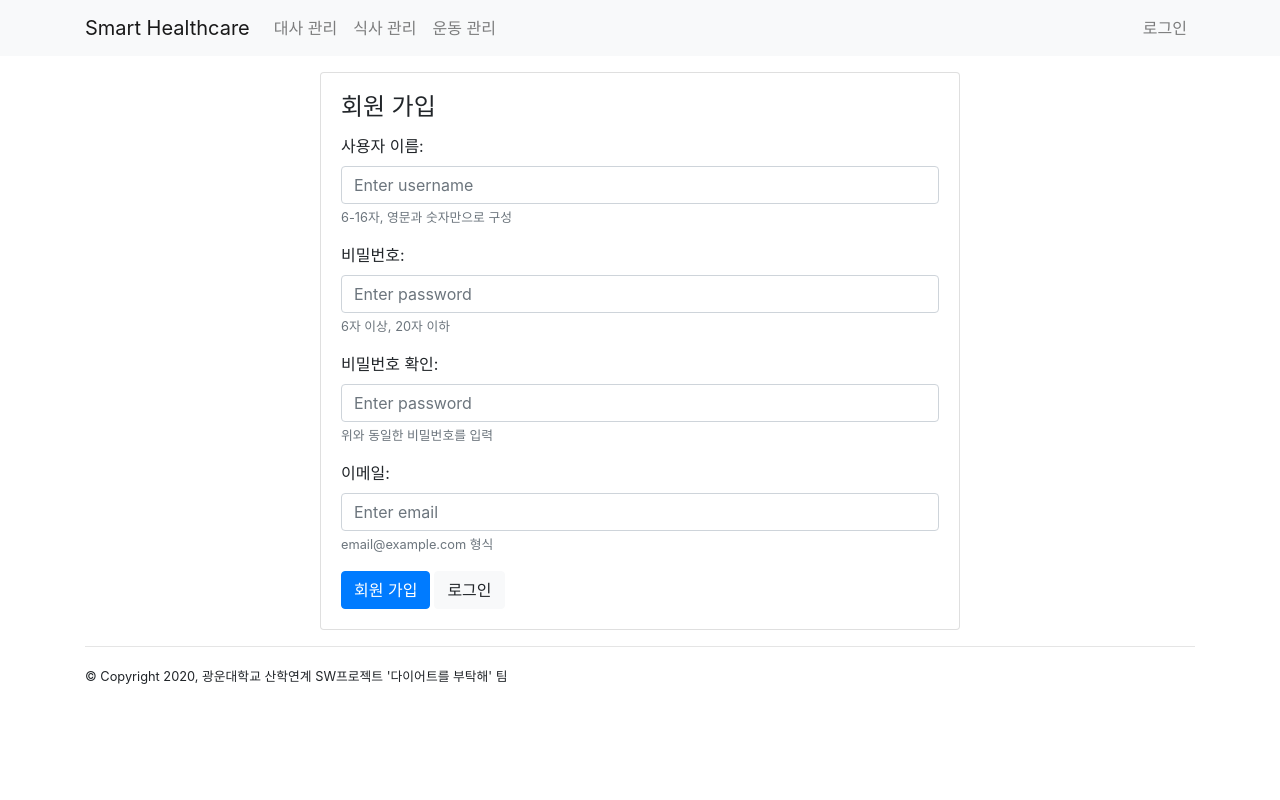
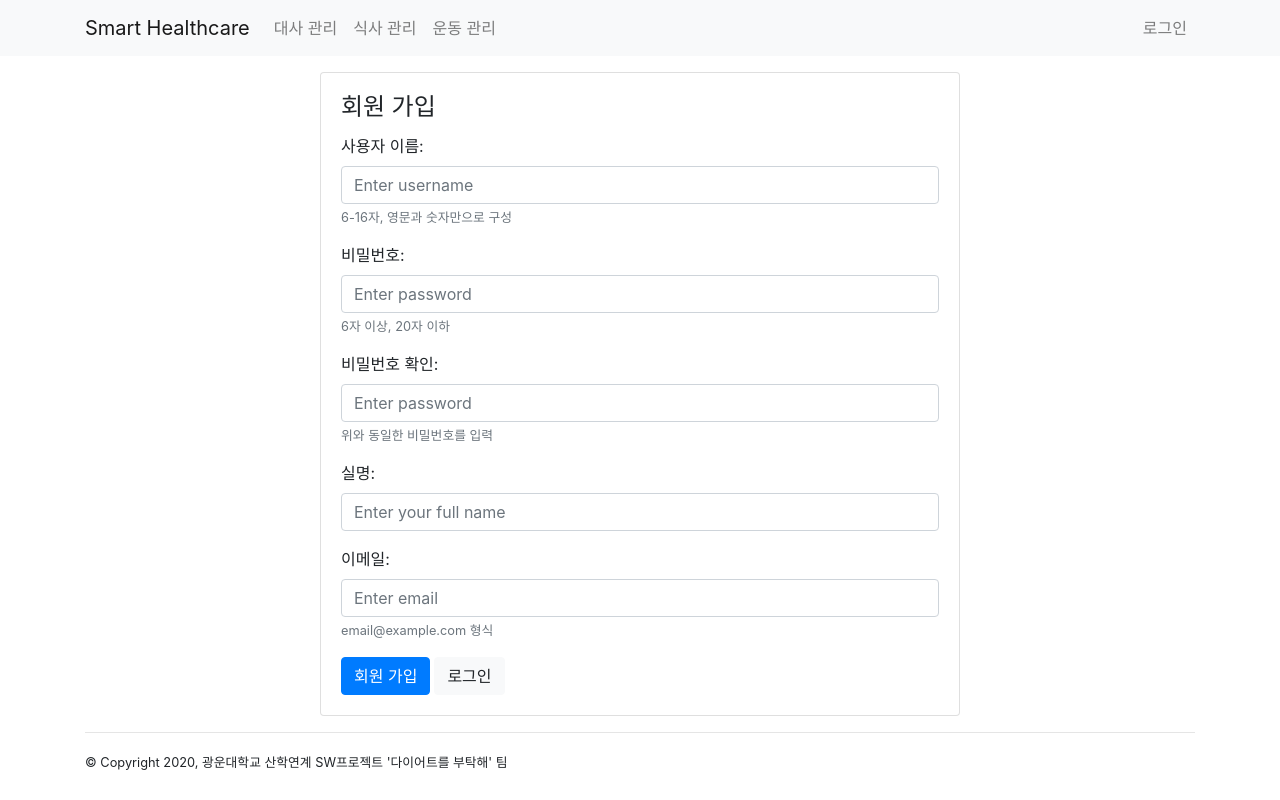
Before and after one commit to woodyn1002/smart-healthcare-frontend, a Vue app: page /register in a window 1280 px wide. Built offline with nearby package versions, Linux system fonts and the light colour scheme.

Commit message:
Add full name input on register form

```diff
--- a/src/components/Register.vue
+++ b/src/components/Register.vue
@@ -63,6 +63,20 @@
                     </b-form-invalid-feedback>
                 </b-form-group>
                 <b-form-group
+                        id="input-group-full-name"
+                        label="실명:"
+                        label-for="input-1"
+                >
+                    <b-form-input
+                            :state="null"
+                            id="input-full-name"
+                            placeholder="Enter your full name"
+                            required
+                            type="text"
+                            v-model="form.fullName"
+                    ></b-form-input>
+                </b-form-group>
+                <b-form-group
                         description="email@example.com 형식"
                         id="input-group-email"
                         label="이메일:"
@@ -109,7 +123,8 @@
                 form: {
                     username: '',
                     password: '',
-                    email: ''
+                    email: '',
+                    fullName: ''
                 },
                 error: {
                     showAlert: false,
--- a/src/services/auth.js
+++ b/src/services/auth.js
@@ -17,7 +17,8 @@ class AuthService {
         const body = {
             username: user.username,
             password: user.password,
-            email: user.email
+            email: user.email,
+            fullName: user.fullName
         };
         return axios.post(API_URL + '/auth/register', qs.stringify(body))
             .then(response => Promise.resolve(response.data))
```
